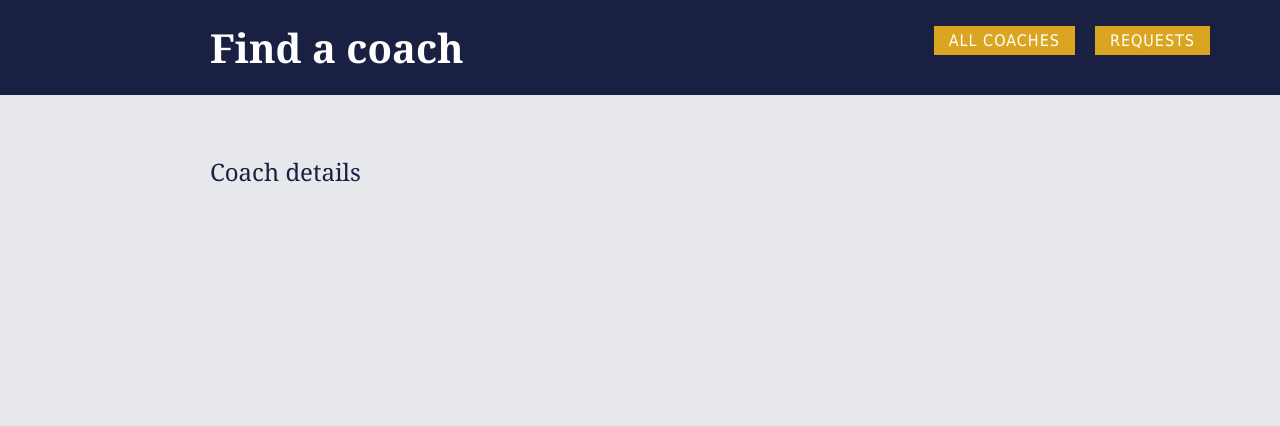
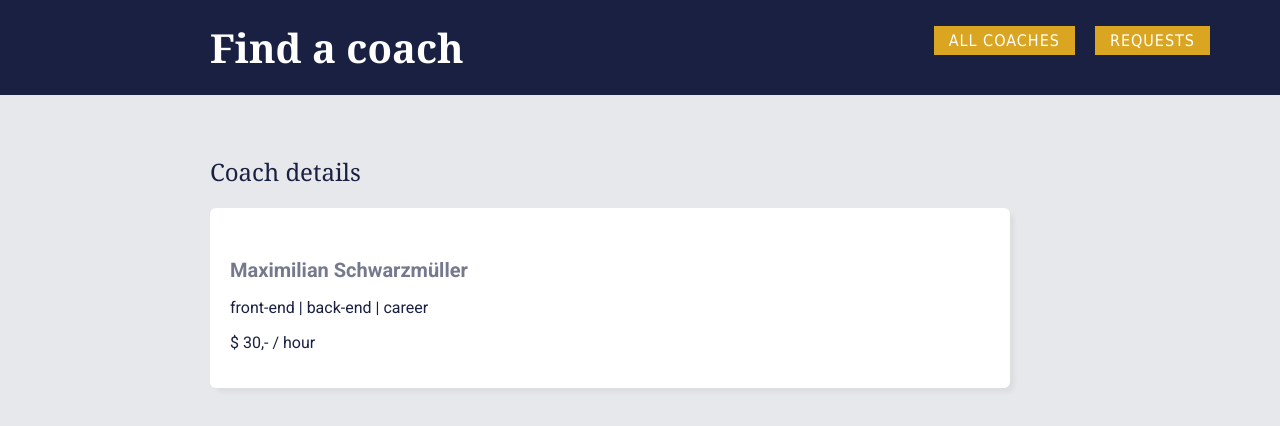
Before and after one commit to MichelleWritesCode/FindACoach, a Vue app: page /coaches/c1 in a window 1280 px wide. Shown: the top 426 px of the page. Built offline with nearby package versions, Linux system fonts and the light colour scheme.

Commit message:
feat: link from list item to detail page

```diff
--- a/src/pages/coaches/CoachDetails.vue
+++ b/src/pages/coaches/CoachDetails.vue
@@ -1,11 +1,42 @@
 <template>
   <the-title>Coach details</the-title>
+  <base-card>
+    <h3>{{ fullName }}</h3>
+    <p class="areas">{{ areaStyling(selectedCoach.areas) }}</p>
+    <p class="hourlyRate">$ {{ selectedCoach.hourlyRate }},- / hour</p>
+  </base-card>
+  <router-view></router-view>
 </template>
 
 <script>
+import BaseCard from '../../components/layout/BaseCard.vue';
 import TheTitle from '../../components/layout/TheTitle.vue';
 
+import { useStore } from 'vuex';
+import { useRoute } from 'vue-router';
+import { computed } from 'vue';
+
 export default {
-  components: { TheTitle },
+  components: { TheTitle, BaseCard },
+  setup() {
+    const route = useRoute();
+    let coachId = route.params.id;
+
+    const store = useStore();
+    let selectedCoach = store.getters['allCoaches/coaches'].find(
+      (coach) => coach.id === coachId
+    );
+
+    const fullName = computed(() => {
+      return selectedCoach.firstName + ' ' + selectedCoach.lastName;
+    });
+
+    function areaStyling(input) {
+      input = input.join(' | ');
+      return input;
+    }
+
+    return { areaStyling, coachId, fullName, selectedCoach };
+  },
 };
 </script>
```
